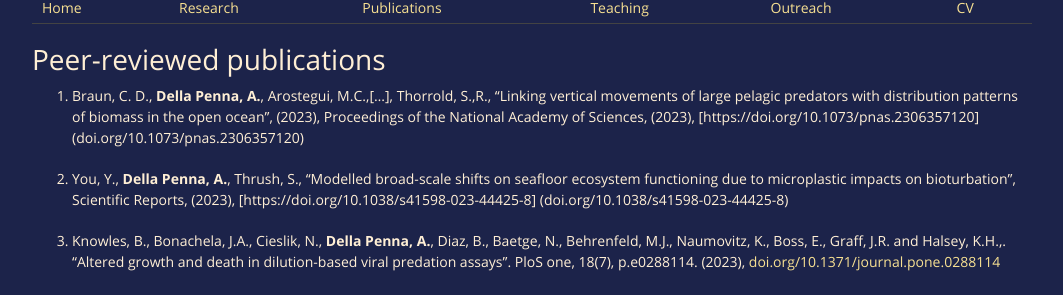
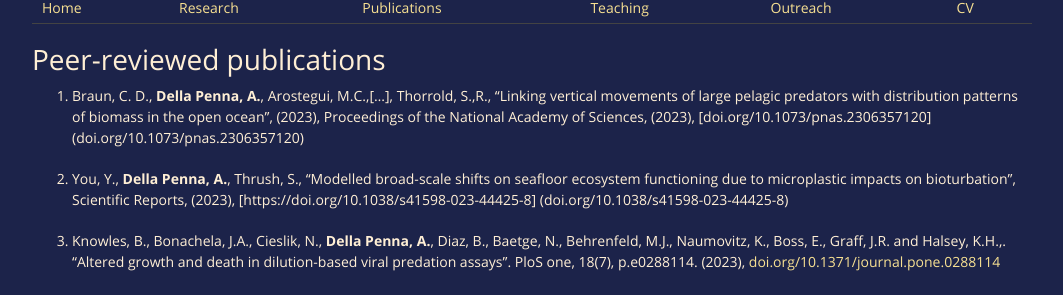
Before and after one commit to AliceDellaPenna/alicedellapenna.github.io, a Jekyll site: the page built from publications.md, in a window 1280 px wide and 900 px high. Shown: the part 242-537 px from the top of the window, without its empty margins (108-1171 px from the left). Built offline with Jekyll 4.4.1, drawn with Linux system fonts in a browser that asks for light colours; the repository's description, which GitHub fills in, is left out; some of the changed lines change nothing that is shown.

Commit message:
Update publications.md

```diff
--- a/publications.md
+++ b/publications.md
@@ -9,7 +9,7 @@ title: publications
 Peer-reviewed publications
 ==========================
 
-26. Braun, C. D., **Della Penna, A.**, Arostegui, M.C.,[...], Thorrold, S.,R., “Linking vertical movements of large pelagic predators with distribution patterns of biomass in the open ocean”, (2023), Proceedings of the National Academy of Sciences, (2023), [https://doi.org/10.1073/pnas.2306357120] (doi.org/10.1073/pnas.2306357120)
+26. Braun, C. D., **Della Penna, A.**, Arostegui, M.C.,[...], Thorrold, S.,R., “Linking vertical movements of large pelagic predators with distribution patterns of biomass in the open ocean”, (2023), Proceedings of the National Academy of Sciences, (2023), [doi.org/10.1073/pnas.2306357120] (doi.org/10.1073/pnas.2306357120)
 
 25. You, Y., **Della Penna, A.**, Thrush, S., “Modelled broad-scale shifts on seafloor ecosystem functioning due to microplastic impacts on bioturbation”, Scientific Reports, (2023), [https://doi.org/10.1038/s41598-023-44425-8] (doi.org/10.1038/s41598-023-44425-8)
 
```
